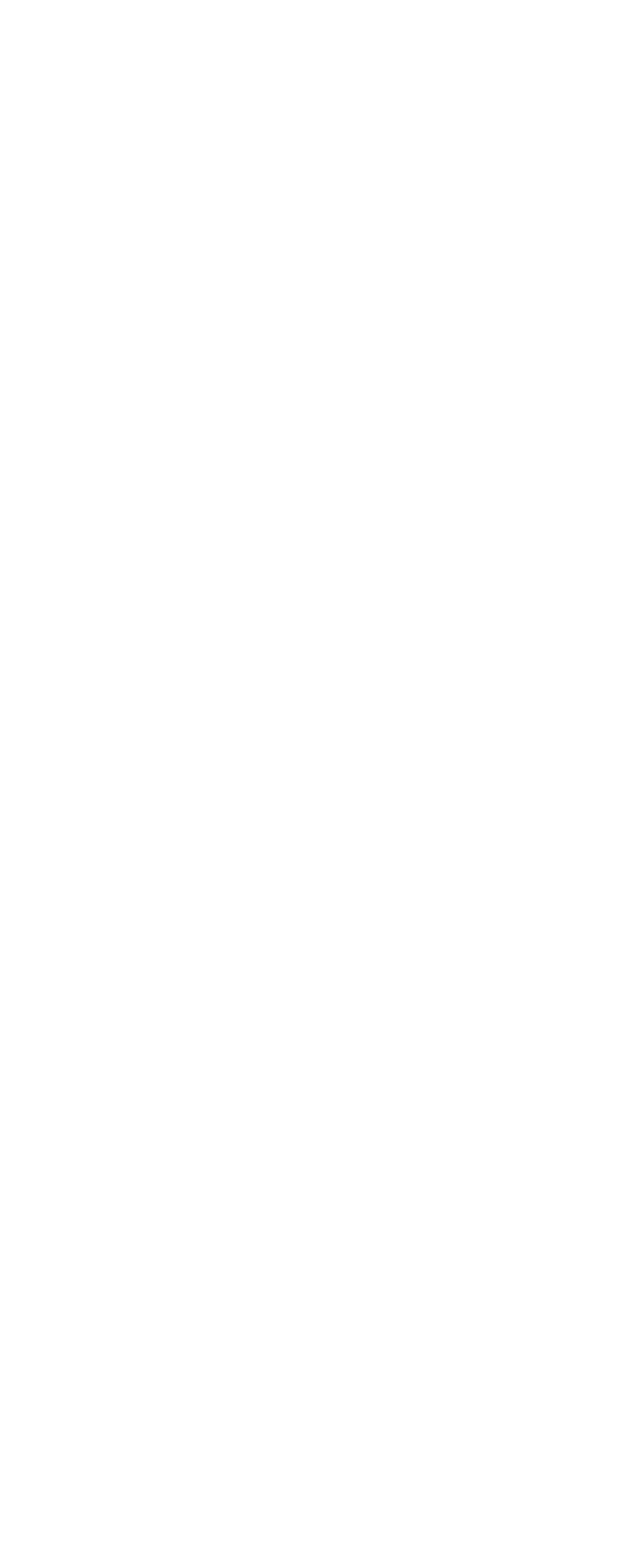
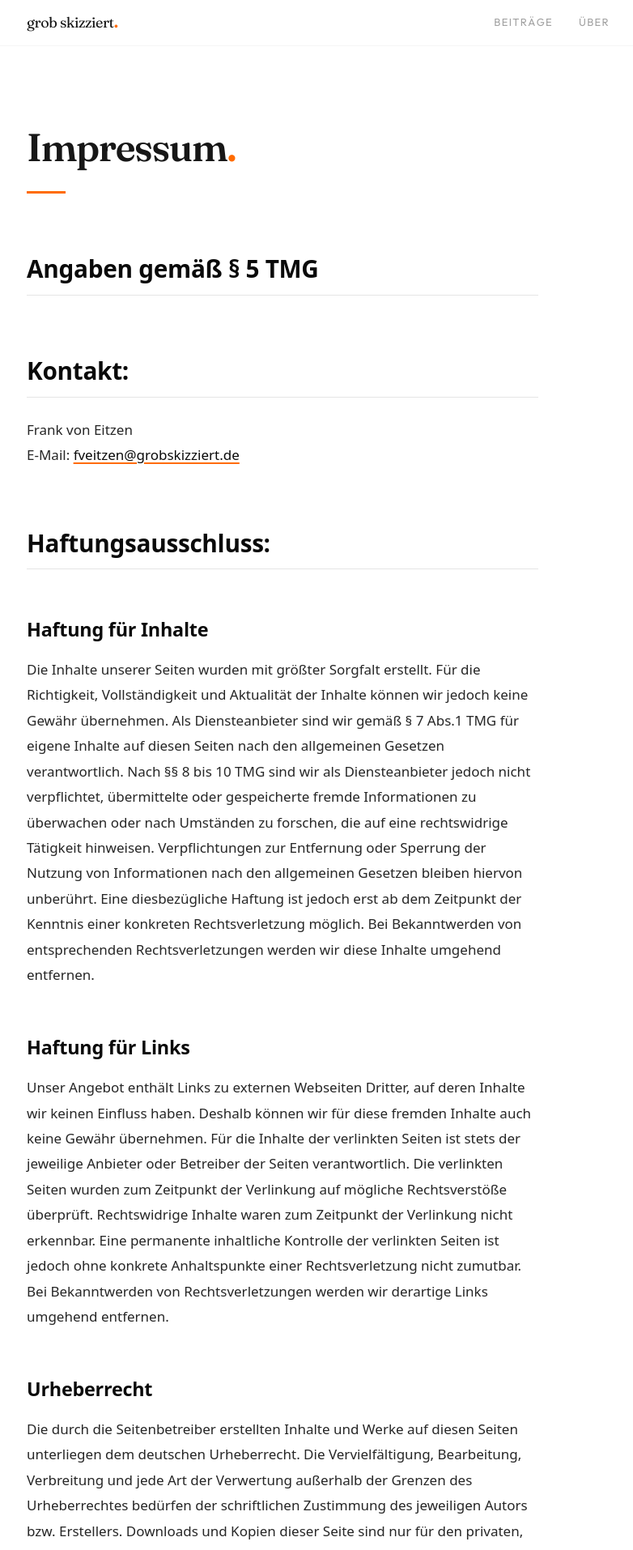
Before and after one commit to realDogbert/realDogbert.github.io, a Next.js app: page /impressum in a window 1280 px wide. Before the commit this address had no page. Shown: the top 1914 px of the page at 81% size, without its empty margins (247-1029 px from the left). Before the commit the page ends 800 px from the top, so only its background shows below. Built offline with nearby package versions, Linux system fonts and the light colour scheme.

Commit message:
feat: add Impressum page with legal information and contact details

```diff
--- /dev/null
+++ b/app/impressum/page.tsx
@@ -0,0 +1,47 @@
+import type { Metadata } from 'next'
+
+export const metadata: Metadata = {
+    title: 'Impressum | Grob skizziert',
+    description: 'Rechtliche Angaben und Kontaktinformationen',
+}
+
+export default function ImpressumPage() {
+    return (
+        <div className="min-h-screen bg-white">
+            <div className="max-w-3xl mx-auto px-6 pt-16 sm:pt-24 pb-16">
+                {/* Page header */}
+                <header className="mb-14 animate-fade-in-up">
+                    <h1 className="font-display text-4xl sm:text-5xl font-semibold tracking-tight text-neutral-900 leading-tight">
+                        Impressum<span className="text-orange">.</span>
+                    </h1>
+                    <div className="mt-6 w-12 h-[3px] bg-orange" aria-hidden="true" />
+                </header>
+
+                <article className="prose max-w-none animate-fade-in stagger-2">
+                    <h2>Angaben gemäß § 5 TMG</h2>
+                    <h2>Kontakt:</h2>
+                    <p>Frank von Eitzen<br />
+                        E-Mail: <a href="mailto:fveitzen@grobskizziert.de">fveitzen@grobskizziert.de</a></p>
+
+                    <h2>Haftungsausschluss:</h2>
+
+                    <h3>Haftung für Inhalte</h3>
+                    <p>Die Inhalte unserer Seiten wurden mit größter Sorgfalt erstellt. Für die Richtigkeit, Vollständigkeit und Aktualität der Inhalte können wir jedoch keine Gewähr übernehmen. Als Diensteanbieter sind wir gemäß § 7 Abs.1 TMG für eigene Inhalte auf diesen Seiten nach den allgemeinen Gesetzen verantwortlich. Nach §§ 8 bis 10 TMG sind wir als Diensteanbieter jedoch nicht verpflichtet, übermittelte oder gespeicherte fremde Informationen zu überwachen oder nach Umständen zu forschen, die auf eine rechtswidrige Tätigkeit hinweisen. Verpflichtungen zur Entfernung oder Sperrung der Nutzung von Informationen nach den allgemeinen Gesetzen bleiben hiervon unberührt. Eine diesbezügliche Haftung ist jedoch erst ab dem Zeitpunkt der Kenntnis einer konkreten Rechtsverletzung möglich. Bei Bekanntwerden von entsprechenden Rechtsverletzungen werden wir diese Inhalte umgehend entfernen.</p>
+
+                    <h3>Haftung für Links</h3>
+                    <p>Unser Angebot enthält Links zu externen Webseiten Dritter, auf deren Inhalte wir keinen Einfluss haben. Deshalb können wir für diese fremden Inhalte auch keine Gewähr übernehmen. Für die Inhalte der verlinkten Seiten ist stets der jeweilige Anbieter oder Betreiber der Seiten verantwortlich. Die verlinkten Seiten wurden zum Zeitpunkt der Verlinkung auf mögliche Rechtsverstöße überprüft. Rechtswidrige Inhalte waren zum Zeitpunkt der Verlinkung nicht erkennbar. Eine permanente inhaltliche Kontrolle der verlinkten Seiten ist jedoch ohne konkrete Anhaltspunkte einer Rechtsverletzung nicht zumutbar. Bei Bekanntwerden von Rechtsverletzungen werden wir derartige Links umgehend entfernen.</p>
+
+                    <h3>Urheberrecht</h3>
+                    <p>Die durch die Seitenbetreiber erstellten Inhalte und Werke auf diesen Seiten unterliegen dem deutschen Urheberrecht. Die Vervielfältigung, Bearbeitung, Verbreitung und jede Art der Verwertung außerhalb der Grenzen des Urheberrechtes bedürfen der schriftlichen Zustimmung des jeweiligen Autors bzw. Erstellers. Downloads und Kopien dieser Seite sind nur für den privaten, nicht kommerziellen Gebrauch gestattet. Soweit die Inhalte auf dieser Seite nicht vom Betreiber erstellt wurden, werden die Urheberrechte Dritter beachtet. Insbesondere werden Inhalte Dritter als solche gekennzeichnet. Sollten Sie trotzdem auf eine Urheberrechtsverletzung aufmerksam werden, bitten wir um einen entsprechenden Hinweis. Bei Bekanntwerden von Rechtsverletzungen werden wir derartige Inhalte umgehend entfernen.</p>
+
+                    <h3>Datenschutz</h3>
+                    <p>Die Nutzung unserer Webseite ist in der Regel ohne Angabe personenbezogener Daten möglich. Soweit auf unseren Seiten personenbezogene Daten (beispielsweise Name, Anschrift oder eMail-Adressen) erhoben werden, erfolgt dies, soweit möglich, stets auf freiwilliger Basis. Diese Daten werden ohne Ihre ausdrückliche Zustimmung nicht an Dritte weitergegeben.
+                        Wir weisen darauf hin, dass die Datenübertragung im Internet (z.B. bei der Kommunikation per E-Mail) Sicherheitslücken aufweisen kann. Ein lückenloser Schutz der Daten vor dem Zugriff durch Dritte ist nicht möglich.
+                        Der Nutzung von im Rahmen der Impressumspflicht veröffentlichten Kontaktdaten durch Dritte zur Übersendung von nicht ausdrücklich angeforderter Werbung und Informationsmaterialien wird hiermit ausdrücklich widersprochen. Die Betreiber der Seiten behalten sich ausdrücklich rechtliche Schritte im Falle der unverlangten Zusendung von Werbeinformationen, etwa durch Spam-Mails, vor.</p>
+
+                </article>
+            </div>
+        </div>
+
+    );
+}
--- a/app/layout.tsx
+++ b/app/layout.tsx
@@ -88,6 +88,13 @@ export default function RootLayout({
                   <path d="M9 18c-4.51 2-5-2-7-2" />
                 </svg>
               </a>
+              <a
+                href="/impressum"
+                aria-label="Impressum"
+                className="text-neutral-400 hover:text-orange transition-colors duration-200"
+              >
+                Impressum
+              </a>
             </div>
           </div>
         </footer>
```
